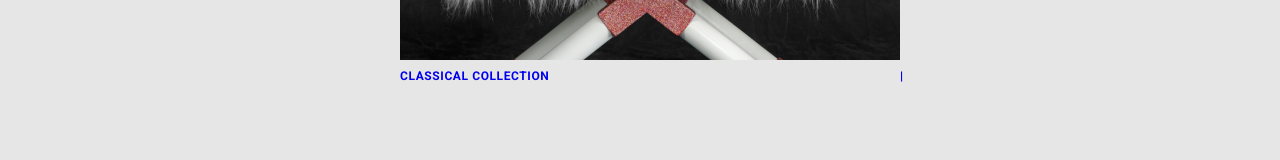
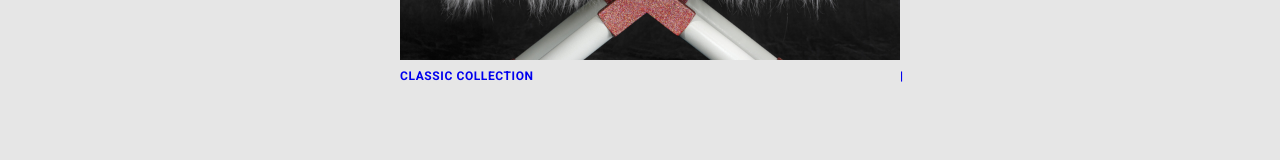
Before and after one commit to mkcriollo/jmcdesigner, a React (Create React App) app: page /collections in a window 1280 px wide. Shown: the part 760-920 px from the top of the page. Built offline with nearby package versions, Linux system fonts and the light colour scheme.

Commit message:
update titles

```diff
--- a/src/components/collections/collections.jsx
+++ b/src/components/collections/collections.jsx
@@ -18,7 +18,7 @@ function Collections() {
       <Link to="/classic">
         <div className="collect3 animate__animated animate__fadeInDown">
           <div></div>
-          <p>CLASSICAL COLLECTION</p>
+          <p>CLASSIC COLLECTION</p>
         </div>
       </Link>
       <div></div>
```
